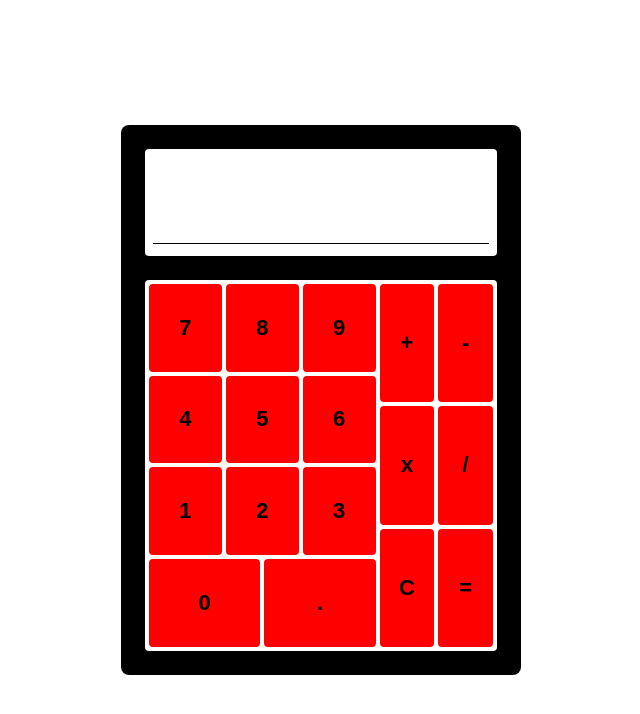
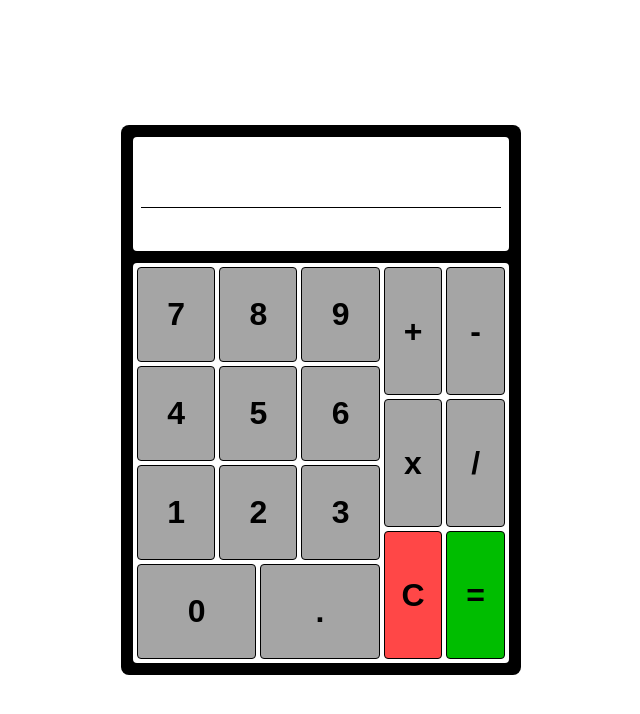
Before and after one commit to ahmedhanyh/calculator, a plain HTML site: page index.html in a window 1280 px wide. Shown: the whole page, without its empty margins (319-959 px from the left). Drawn offline with Linux system fonts and the light colour scheme.

Commit message:
Changed the calculator's dimensions and added some colors to it

```diff
--- a/css/style.css
+++ b/css/style.css
@@ -18,7 +18,7 @@ body {
 #calculator-body {
     width: 400px;
     height: 550px;
-    padding: 24px;
+    padding: 12px;
     background-color: black;
 
     /* border properties */
@@ -28,7 +28,7 @@ body {
     display: flex;
     flex-direction: column;
     align-items: center;
-    gap: 24px;
+    gap: 12px;
 }
 
 #calculator-display {
@@ -37,7 +37,7 @@ body {
     flex: 1;
     background-color: white;
     border-radius: 4px;
-    font-size: 24px;
+    font-size: 26px;
 
     /* flex properties */
     display: flex;
@@ -46,11 +46,12 @@ body {
 }
 
 #operation {
-    flex: 1;
+    flex: 2;
     border-bottom: 1px solid black;
 }
 
 #result {
+    flex: 1;
     align-self: flex-end;
 }
 
@@ -61,11 +62,7 @@ body {
     background-color: white;
     border-radius: 4px;
 
-    /* grid properties */
-    /* display: grid;
-    grid-template-columns: repeat(4, 1fr);
-    gap: 4px; */
-
+    /* flex properties */
     display: flex;
     gap: 4px;
 }
@@ -94,9 +91,22 @@ body {
     flex: 1;
 }
 
-#calculator-buttons button {
-    background-color: red;
+button {
+    background-color: rgb(165, 165, 165);
+    border: 1px solid black;
     border-radius: 4px;
-    font-size: 22px;
+    font-size: 32px;
     font-weight: bold;
 }
+
+button:hover {
+    opacity: 0.8;
+}
+
+#clear-button {
+    background-color: #ff4747;
+}
+
+#equal-button {
+    background-color: #00bd00;
+}
```
